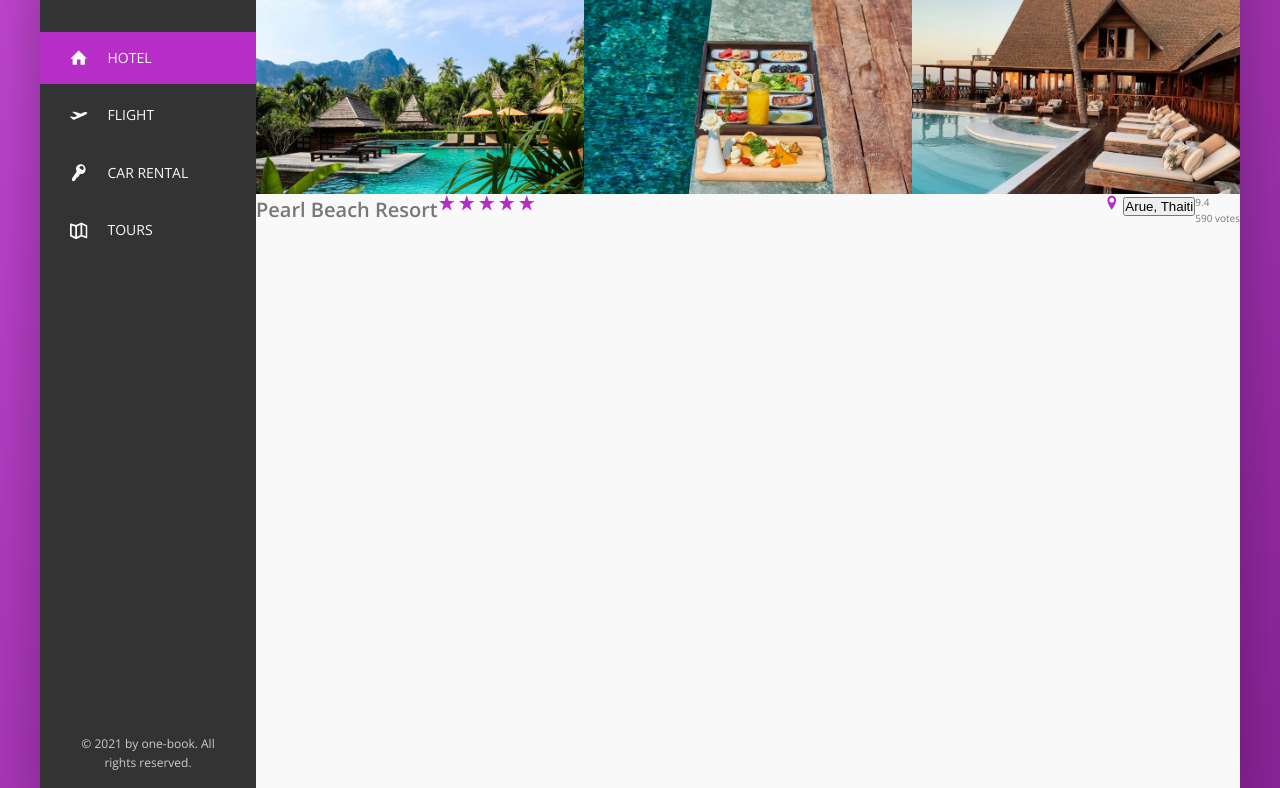
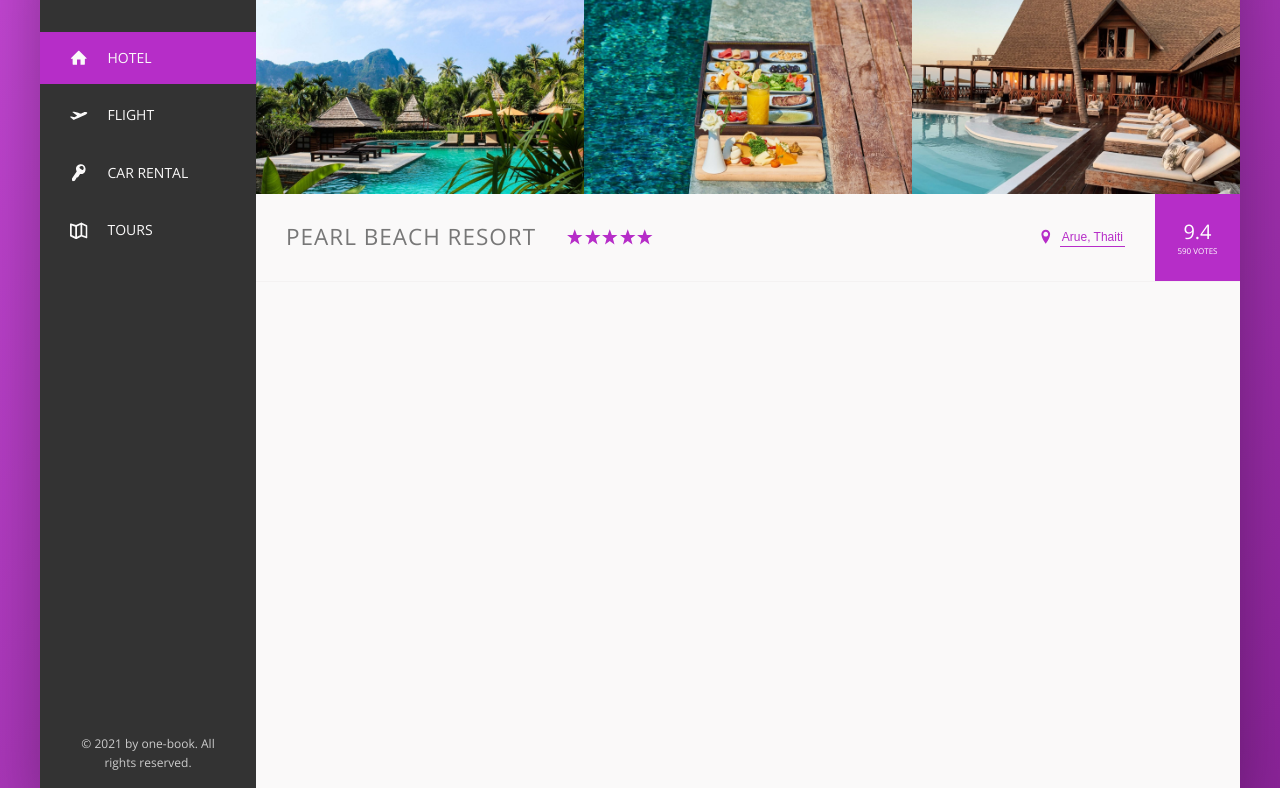
Before and after one commit to MareikeHeuer/flexbox-project-one-book, a website: page index.html in a window 1280 px wide. Shown: the part 153-941 px from the top of the page. Drawn offline with nearby package versions, Linux system fonts and the light colour scheme.

Commit message:
hotel overview complete

```diff
--- a/sass/_components.scss
+++ b/sass/_components.scss
@@ -210,13 +210,21 @@
 // HOTEL OVERVIEW
 .overview {
   display: flex;
+  align-items: center;
+  border-bottom: 1px solid var(--color-grey-light-2);
 
   &__heading {
+    font-size: 2.25rem;
+    font-weight: 300;
+    text-transform: uppercase;
+    letter-spacing: 0.1rem;
+    padding: 1.5rem 3rem;
   }
 
   &__stars {
     // flex: 1;
     margin-right: auto; // often used in flexbox to create space between element but not have that element take the entire width. Instead it is the automatically calculated margin.
+    display: flex; // centers stars vertically because parent element is flex container
   }
 
   &__icon-star,
@@ -227,14 +235,76 @@
   }
 
   &__location {
+    font-size: 1.2rem;
+    display: flex;
+    align-items: center;
+  }
+
+  &__icon-location {
+    margin-right: 0.5rem;
   }
 
   &__rating {
+    background-color: var(--color-primary);
+    color: var(--color-white);
+    margin-left: 3rem;
+    align-self: stretch;
+    padding: 2.25rem;
+
+    display: flex;
+    flex-direction: column;
+    align-items: center;
+    justify-content: center;
   }
 
   &__rating-average {
+    font-size: 2rem;
+    font-weight: 300;
+    margin-bottom: -0.3rem;
   }
 
   &__rating-count {
+    font-size: 0.8rem;
+    text-transform: uppercase;
   }
 }
+
+////////////////
+// BUTTON INLINE
+.btn-inline {
+  border: none;
+  color: var(--color-primary);
+  font-size: inherit;
+  border-bottom: 1px solid currentColor;
+  padding: 0.2rem;
+  display: inline-block;
+  background-color: transparent;
+  cursor: pointer;
+  transition: all 0.2s;
+
+  &:hover {
+    color: var(--color-grey-dark-1);
+  }
+
+  &:focus {
+    outline: none; //removes default blue border
+    animation: pulsate 1s infinite;
+  }
+}
+
+@keyframes pulsate {
+  0% {
+    transform: scale(1);
+    box-shadow: none;
+  }
+
+  50% {
+    transform: scale(1.05);
+    box-shadow: 0 1rem 4rem rgba(0, 0, 0, 0.25);
+  }
+
+  100% {
+    transform: scale(1);
+    box-shadow: none;
+  }
+}
--- a/sass/_layout.scss
+++ b/sass/_layout.scss
@@ -11,7 +11,7 @@
   font-size: 1.4rem;
   height: 7rem;
   background-color: var(--color-white);
-  border-bottom: var(--color-grey-light-2);
+  border-bottom: 1px solid var(--color-grey-light-2);
 
   display: flex;
   justify-content: space-between;
```
Also changed, not shown: css/style.css.
